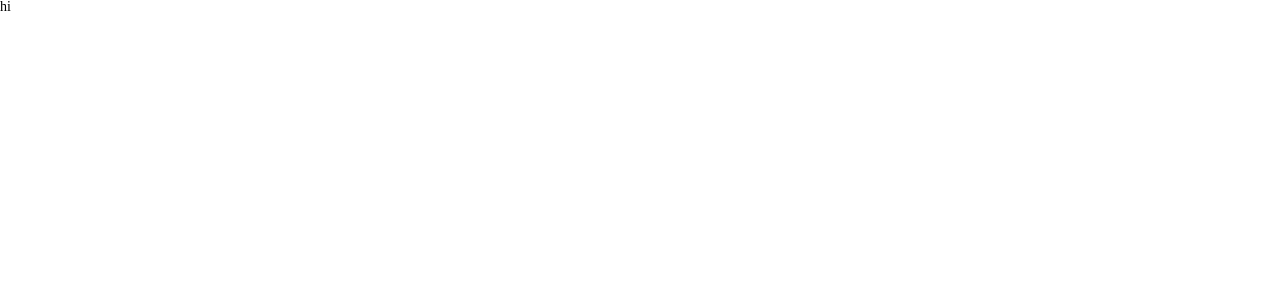
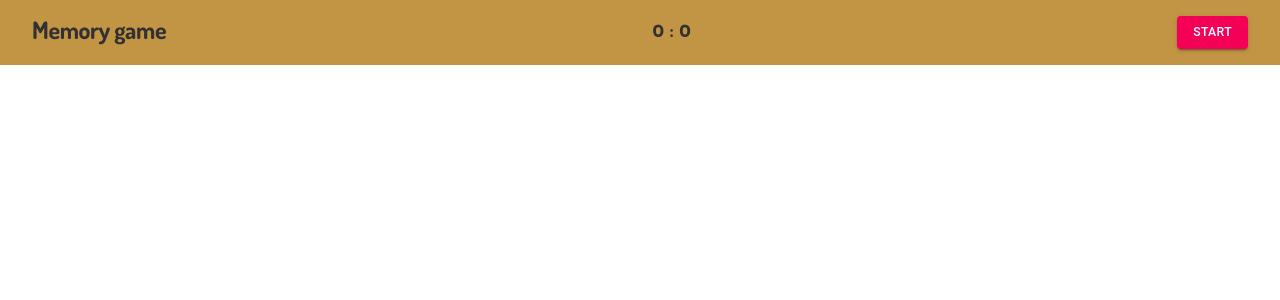
Before and after one commit to LexSava/memory-game, a React (Create React App) app in the folder my-app/: page / in a window 1280 px wide. Shown: the top 300 px of the page. Built offline with nearby package versions, Linux system fonts and the light colour scheme.

Commit message:
feat: add header

```diff
--- a/my-app/package.json
+++ b/my-app/package.json
@@ -25,6 +25,7 @@
     "react-loadable": "^5.5.0",
     "react-router-dom": "^5.2.0",
     "react-scripts": "^4.0.3",
+    "react-timer-hook": "^3.0.4",
     "react-transition-group": "^4.4.2",
     "typescript": "^4.3.5",
     "web-vitals": "^2.1.0"
--- a/my-app/public/index.html
+++ b/my-app/public/index.html
@@ -7,37 +7,23 @@
   <meta name="viewport" content="width=device-width, initial-scale=1" />
   <meta name="theme-color" content="#000000" />
   <meta name="description" content="Web site created using create-react-app" />
-  <link rel="apple-touch-icon" href="%PUBLIC_URL%/logo192.png" />
-  <!--
-      manifest.json provides metadata used when your web app is installed on a
-      user's mobile device or desktop. See https://developers.google.com/web/fundamentals/web-app-manifest/
-    -->
+
+  <link rel="preconnect" href="https://fonts.googleapis.com">
+  <link rel="preconnect" href="https://fonts.gstatic.com" crossorigin>
+  <link href="https://fonts.googleapis.com/css2?family=Dosis:wght@200;300;400;500;600;700;800&display=swap"
+    rel="stylesheet">
+  <link
+    href="https://fonts.googleapis.com/css2?family=Josefin+Sans:ital,wght@0,100;0,200;0,300;0,400;0,500;0,600;0,700;1,100;1,200;1,300;1,400;1,500;1,600;1,700&display=swap"
+    rel="stylesheet">
+
   <link rel="manifest" href="%PUBLIC_URL%/manifest.json" />
-  <!--
-      Notice the use of %PUBLIC_URL% in the tags above.
-      It will be replaced with the URL of the `public` folder during the build.
-      Only files inside the `public` folder can be referenced from the HTML.
 
-      Unlike "/favicon.ico" or "favicon.ico", "%PUBLIC_URL%/favicon.ico" will
-      work correctly both with client-side routing and a non-root public URL.
-      Learn how to configure a non-root public URL by running `npm run build`.
-    -->
   <title>Memory game</title>
 </head>
 
 <body>
   <noscript>You need to enable JavaScript to run this app.</noscript>
   <div id="root"></div>
-  <!--
-      This HTML file is a template.
-      If you open it directly in the browser, you will see an empty page.
-
-      You can add webfonts, meta tags, or analytics to this file.
-      The build step will place the bundled scripts into the <body> tag.
-
-      To begin the development, run `npm start` or `yarn start`.
-      To create a production bundle, use `npm run build` or `yarn build`.
-    -->
 </body>
 
 </html>
--- a/my-app/src/App.tsx
+++ b/my-app/src/App.tsx
@@ -1,12 +1,13 @@
 import React from 'react';
+import { HashRouter, Route } from 'react-router-dom';
+import Page from './components/Page/Page';
 import './App.scss';
 
-function App() {
-  return (
-    <div>
-      <header>hi</header>
-    </div>
-  );
-}
+interface IApp {}
 
+const App: React.FC<IApp> = () => (
+  <HashRouter>
+    <Route exact path="/" component={Page} />
+  </HashRouter>
+);
 export default App;
--- /dev/null
+++ b/my-app/src/common/colorApp.tsx
@@ -0,0 +1,4 @@
+export const COLOR_BURGUBDY = '#882426';
+export const COLOR_OATMEAL = '#cdbea7';
+export const COLOR_ASH = '#323030';
+export const COLOR_GOLD = '#c29545';
--- /dev/null
+++ b/my-app/src/components/Header/Header.Styles.tsx
@@ -0,0 +1,23 @@
+import { makeStyles, createStyles, Theme } from '@material-ui/core/styles';
+import { COLOR_GOLD, COLOR_ASH } from '../../common/colorApp';
+
+export const useStyles = makeStyles((theme: Theme) =>
+  createStyles({
+    backgroundBlock: {
+      backgroundColor: COLOR_GOLD,
+    },
+    logo: {
+      fontSize: theme.spacing(3),
+      fontFamily: 'Dosis',
+      fontWeight: 700,
+      color: COLOR_ASH,
+      cursor: 'pointer',
+    },
+    stopwatch: {
+      fontFamily: 'Josefin Sans',
+      fontWeight: 700,
+      fontSize: theme.spacing(2.3),
+      color: COLOR_ASH,
+    },
+  })
+);
--- /dev/null
+++ b/my-app/src/components/Header/Header.tsx
@@ -0,0 +1,45 @@
+import React, { useState, useEffect } from 'react';
+import { Box, Typography, Button } from '@material-ui/core/';
+import { useStopwatch } from 'react-timer-hook';
+
+import { useStyles } from './Header.Styles';
+
+interface IHeader {}
+
+const Header: React.FC<IHeader> = () => {
+  const classes = useStyles();
+  const { seconds, minutes, start, pause, reset } = useStopwatch({
+    autoStart: false,
+  });
+
+  return (
+    <Box
+      display="flex"
+      justifyContent="space-between"
+      pl={4}
+      pr={4}
+      pt={2}
+      pb={2}
+      className={classes.backgroundBlock}
+    >
+      <Typography variant="h1" className={classes.logo}>
+        Memory game
+      </Typography>
+      <Box display="flex" alignItems="center" className={classes.stopwatch}>
+        {minutes} : {seconds}
+      </Box>
+
+      <Button
+        variant="contained"
+        color="secondary"
+        onClick={() => {
+          start();
+        }}
+      >
+        Start
+      </Button>
+    </Box>
+  );
+};
+
+export default Header;
--- /dev/null
+++ b/my-app/src/components/Page/Page.tsx
@@ -0,0 +1,12 @@
+import React from 'react';
+import { Box } from '@material-ui/core';
+import Header from '../Header/Header';
+
+interface IPage {}
+
+const Page: React.FC<IPage> = (props) => (
+  <Box maxWidth="1920px" mx="auto">
+    <Header />
+  </Box>
+);
+export default Page;
```
Also changed, not shown: my-app/src/store/Store.tsx (added, +31 -0 lines), 2 other files (tests, documents, lock files or other folders).
